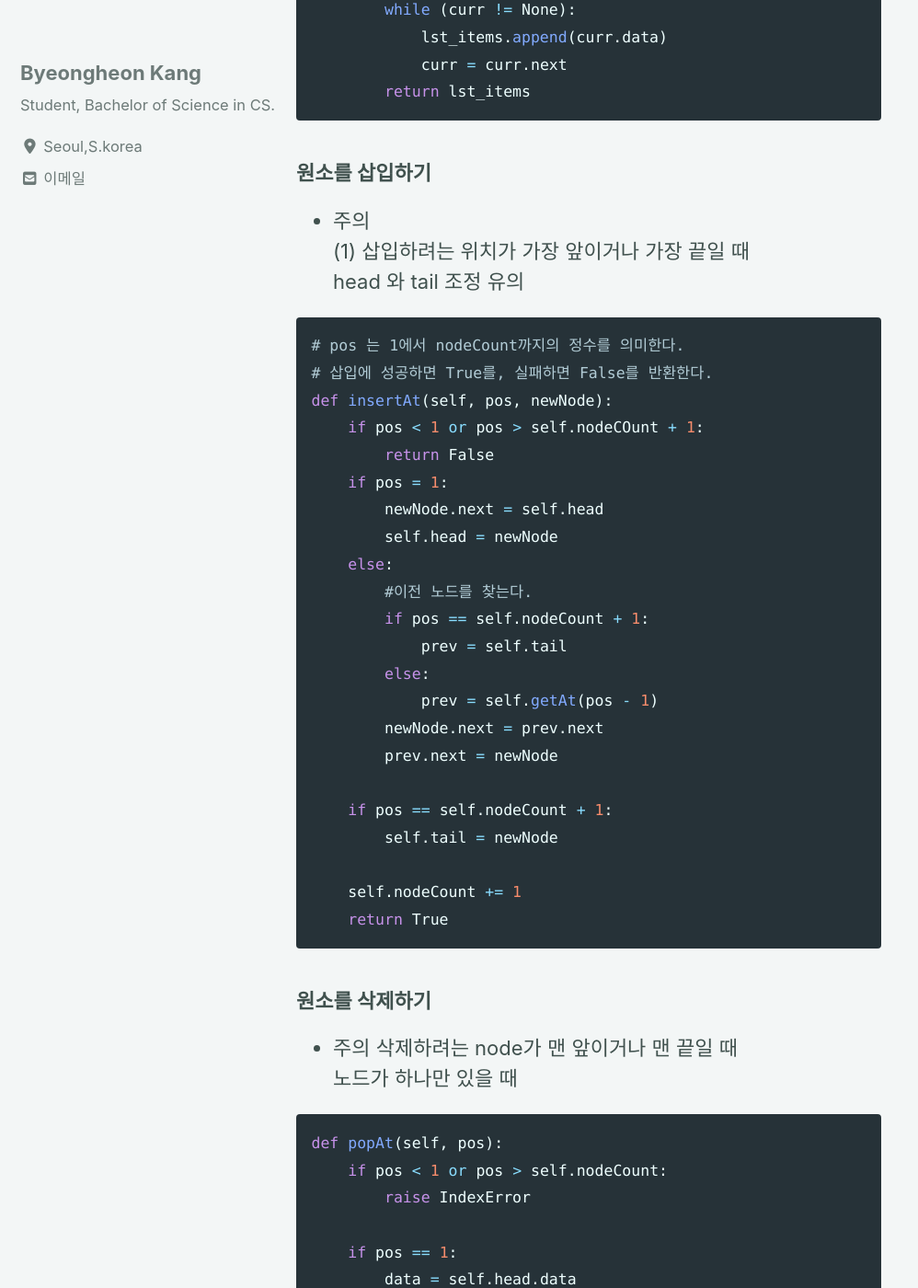
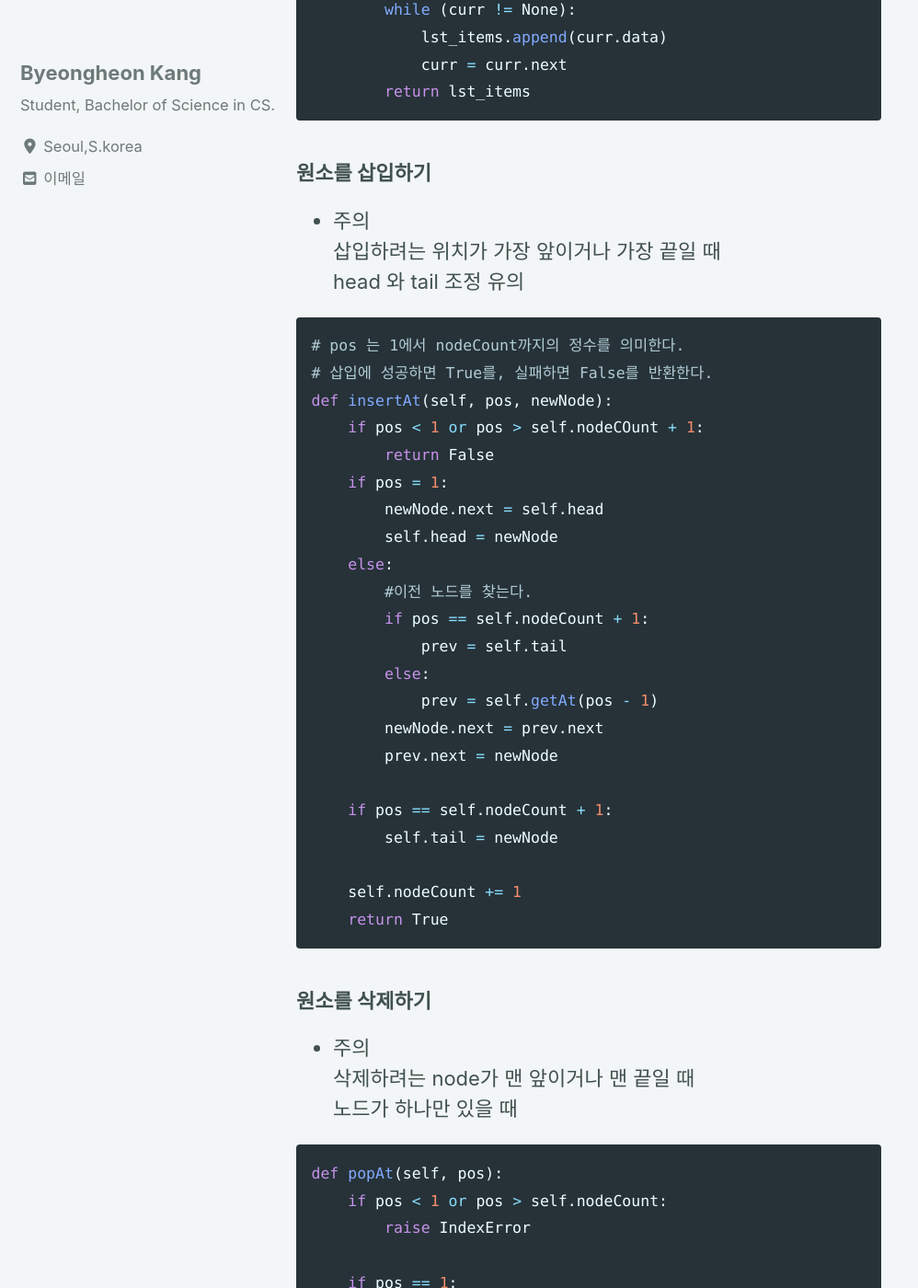
Before and after one commit to devtrail42/devtrail42.github.io, a Jekyll site: the page built from _posts/2020-12-01-AlgoStudy-02.md, in a window 1280 px wide and 1400 px high, scrolled down 2098 px. Shown: the whole window at 92% size, without its empty margins (0-998 px from the left). Built offline with Jekyll 4.4.1, drawn with Linux system fonts in a browser that asks for light colours; cached includes are drawn as plain includes; nearby versions of some CDN libraries; comment, search, counter and statistics services are not loaded; some of the changed text lies outside the part shown.

Commit message:
edit AlgoStudy02

```diff
--- a/_posts/2020-12-01-AlgoStudy-02.md
+++ b/_posts/2020-12-01-AlgoStudy-02.md
@@ -86,7 +86,7 @@ def traverse(self):
 ### 원소를 삽입하기
 
 * 주의
-    (1) 삽입하려는 위치가 가장 앞이거나 가장 끝일 때
+    삽입하려는 위치가 가장 앞이거나 가장 끝일 때
     head 와 tail 조정 유의
 
 ~~~python
```
Also changed, not shown: other parts of _posts/2020-12-01-AlgoStudy-02.md (+1 -1 lines).
